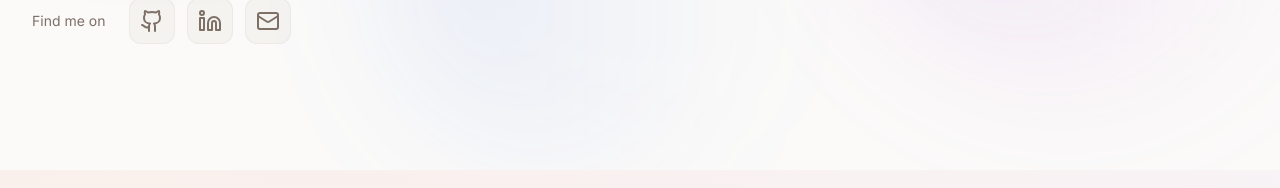
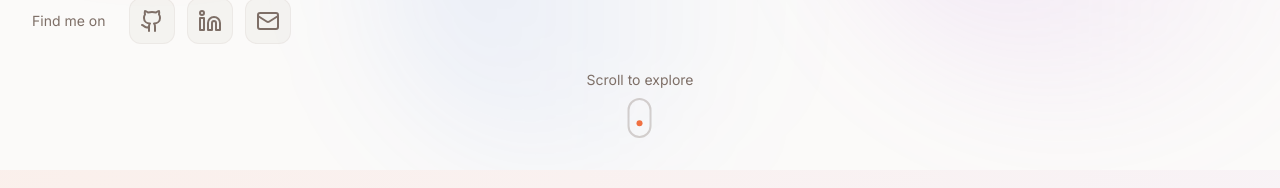
Before and after one commit to Ashu112/Portfolio-v2, a Next.js app: page / in a window 1280 px wide. Shown: the part 702-890 px from the top of the page. Built offline with nearby package versions, Linux system fonts and the light colour scheme.

Commit message:
added framer motion

```diff
--- a/src/components/Hero.tsx
+++ b/src/components/Hero.tsx
@@ -1,3 +1,6 @@
+'use client';
+
+import { motion } from 'framer-motion';
 import {
   ArrowDown,
   Github,
@@ -162,6 +165,26 @@ export default function Hero() {
               </div>
             </div>
           </div>
+
+          <motion.div
+            initial={{ opacity: 0 }}
+            animate={{ opacity: 1 }}
+            transition={{ delay: 1, duration: 0.6 }}
+            className="text-muted-foreground absolute bottom-8 left-1/2 flex -translate-x-1/2 flex-col items-center gap-2"
+          >
+            <span className="text-sm">Scroll to explore</span>
+            <motion.div className="border-muted-foreground/30 flex h-10 w-6 items-start justify-center rounded-full border-2 p-1.5">
+              <motion.div
+                className="bg-primary h-1.5 w-1.5 rounded-full"
+                animate={{ y: [0, 16, 0] }}
+                transition={{
+                  duration: 1.5,
+                  repeat: Infinity,
+                  ease: 'easeInOut',
+                }}
+              />
+            </motion.div>
+          </motion.div>
         </div>
       </div>
     </section>
```
